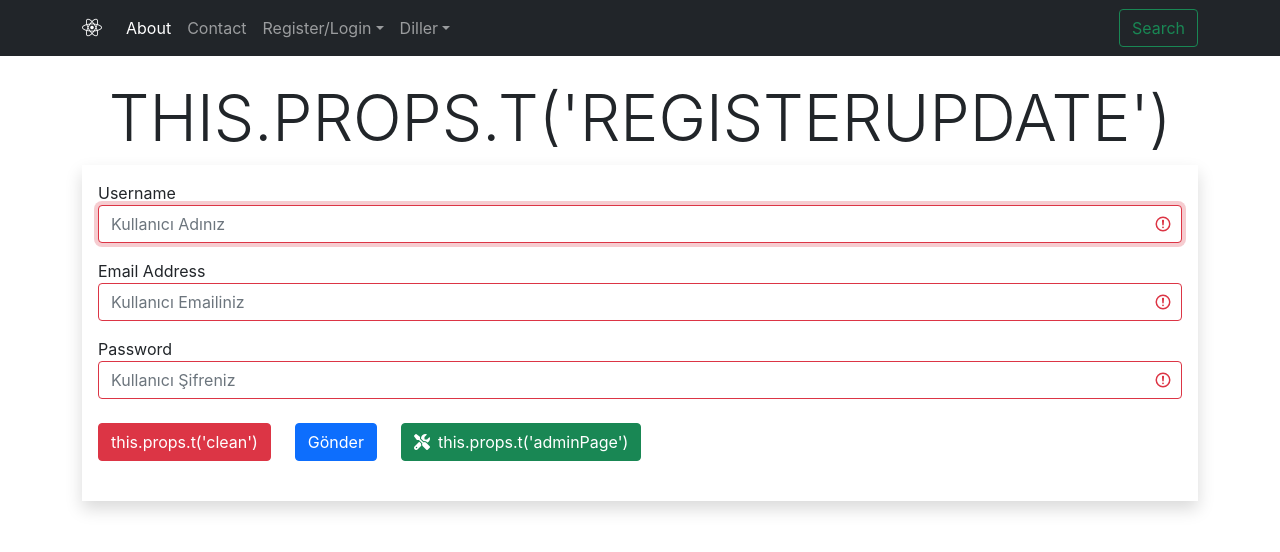
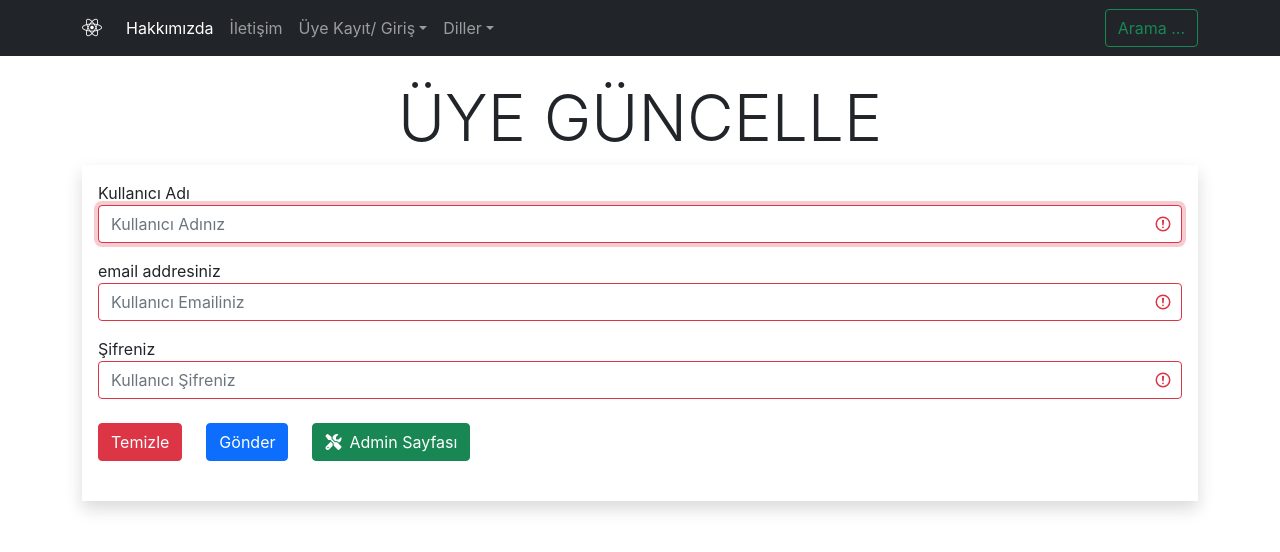
Before and after one commit to hamitmizrak/Ecodation_Blog_Project5, a React (Create React App) app in the folder frontend/blog/: page /register_add/1 in a window 1280 px wide. Shown: the top 552 px of the page. Built offline with nearby package versions, Linux system fonts and the light colour scheme; no server answers.

Commit message:
i18n(internationalization) continue... (Flag success)

```diff
--- a/frontend/blog/src/App.js
+++ b/frontend/blog/src/App.js
@@ -7,13 +7,16 @@ import {BrowserRouter as Router,Route,Switch } from 'react-router-dom';
 import CreateOrUpdateRegister from './component/blog/CreateOrUpdateRegister';
 import DetailPageRegister from './component/blog/DetailPageRegister';
 
-import './internationalization/i18n'
+import './internationalization/i18nlanguage.js'
 
-function App() {
+// Dil secenegi
+import { withTranslation } from 'react-i18next';
+
+function App(props) {
   return (
     <>
       <Router>
-        <Header logo="fa-brands fa-react" menu1="About" menu2="Register" menu3="Contact" />
+        <Header logo="fa-brands fa-react" menu1={props.t('about')} menu2={props.t('register')} menu3={props.t('contact')} />
         <div className="container">
           <Switch>
             <Route path="/" exact component={ListRegister}></Route>
@@ -29,4 +32,6 @@ function App() {
   );
 }
 
-export default App;
+// export default
+//  Higher Order Component: monad componenti başka bir componentin içine  ekleyip oradanda yeni sonuclar elde etmek
+export default withTranslation()(App)
--- a/frontend/blog/src/component/Header.jsx
+++ b/frontend/blog/src/component/Header.jsx
@@ -3,8 +3,11 @@
 import React from 'react'
 import OtherLanguageReusability from '../internationalization/OtherLanguageReusability'
 
+// Dil secenegi
+import { withTranslation } from 'react-i18next';
+
 //Stateless Function
-export default function Header(props) {
+function Header(props) {
     return (
         <>
             <React.Fragment>
@@ -25,10 +28,10 @@ export default function Header(props) {
                                 </li>
 
                                 <li className="nav-item dropdown">
-                                    <a className="nav-link dropdown-toggle" href="#" id="dropdownId" data-bs-toggle="dropdown" aria-haspopup="true" aria-expanded="false">Register/Login</a>
+                                    <a className="nav-link dropdown-toggle" href="#" id="dropdownId" data-bs-toggle="dropdown" aria-haspopup="true" aria-expanded="false">{props.t('register_login')}</a>
                                     <div className="dropdown-menu" aria-labelledby="dropdownId">
                                         <a className="dropdown-item" href="#">{props.menu2}</a>
-                                        <a className="dropdown-item" href="#">Login</a>
+                                        <a className="dropdown-item" href="#">{props.t('login')}</a>
                                     </div>
                                 </li>
 
@@ -39,7 +42,7 @@ export default function Header(props) {
 
                             </ul>
                             <form className="d-flex my-2 my-lg-0">
-                                <button className="btn btn-outline-success my-2 my-sm-0" type="submit">Search</button>
+                                <button className="btn btn-outline-success my-2 my-sm-0" type="submit">{props.t('search')}</button>
                             </form>
                         </div>
                     </div>
@@ -48,6 +51,10 @@ export default function Header(props) {
         </>
     ) //end return
 } //end class
+
+// export default UserRegister
+//  Higher Order Component: monad componenti başka bir componentin içine  ekleyip oradanda yeni sonuclar elde etmek
+export default withTranslation()(Header)
 
 //defaultProps
 //defaultProps NOT: default function ve/veya class adıyla aynı olması gerekiyor.
--- a/frontend/blog/src/component/blog/CreateOrUpdateRegister.jsx
+++ b/frontend/blog/src/component/blog/CreateOrUpdateRegister.jsx
@@ -2,10 +2,11 @@ import React, { Component } from 'react'
 import RegisterApiServices from '../../services/RegisterApiServices'
 import CreateOrUpdateReusability from '../reusability/CreateOrUpdateReusability';
 
-
+// Dil secenegi
+import { withTranslation } from 'react-i18next';
 
 //CLASS
-export default class CreateOrUpdateRegister extends Component {
+class CreateOrUpdateRegister extends Component {
 
   //constructor
   constructor(props) {
@@ -79,9 +80,9 @@ export default class CreateOrUpdateRegister extends Component {
   //Dynamics Save Or Update
   titleDynamicsSaveOrUpdate() {
     if (this.state.id === 'create')
-      return <h1 className="display-3 text-center mt-4">this.props.t('register')</h1>
+      return <h1 className="display-3 text-center mt-4">{this.props.t('register')}</h1>
     else
-      return <h1 className="display-3 text-center mt-4 text-uppercase">this.props.t('registerUpdate')</h1>
+      return <h1 className="display-3 text-center mt-4 text-uppercase">{this.props.t('registerUpdate')}</h1>
   }
 
 
@@ -226,21 +227,21 @@ export default class CreateOrUpdateRegister extends Component {
               {/* label, type, name, id, placeholder, autofocus, onchange, value  */}
               {/* props */}
               <CreateOrUpdateReusability
-                label="Username" type="text" name="username" id="username"
+                label={this.props.t('username')} type="text" name="username" id="username"
                 placeholder="Kullanıcı Adınız" autofocus={true}
                 onchange={this.onChangeInput} value={this.state.username}
                 error={username} />
 
               {/* email */}
               <CreateOrUpdateReusability
-                label="Email Address" type="email" name="email" id="email"
+                label={this.props.t('email')} type="email" name="email" id="email"
                 placeholder="Kullanıcı Emailiniz" autofocus={false}
                 onchange={this.onChangeInput} value={this.state.email}
                 error={email} />
 
               {/* passwd */}
               <CreateOrUpdateReusability
-                label="Password " type="password" name="passwd" id="passwd"
+                label={this.props.t('password')}  type="password" name="passwd" id="passwd"
                 placeholder="Kullanıcı Şifreniz" autofocus={false}
                 onchange={this.onChangeInput} value={this.state.passwd}
                 error={passwd} />
@@ -248,7 +249,7 @@ export default class CreateOrUpdateRegister extends Component {
               {/* submit */}
               <div className="form-group mt-4 mb-4">
                 {/* bind kendi satırında yaptım */}
-                <button type="reset" className="btn btn-danger me-4" onClick={this.cancel.bind(this)}>this.props.t('clean')</button>
+                <button type="reset" className="btn btn-danger me-4" onClick={this.cancel.bind(this)}>{this.props.t('clean')}</button>
                 <button type="submit" className="btn btn-primary me-4" onClick={this.saveOrUpdateRegister}>
                   {
                     submitSpinner ?
@@ -257,9 +258,9 @@ export default class CreateOrUpdateRegister extends Component {
                       </div>
                       : ""
                   }
-                  Gönder
+                  {this.props.t('submit')}
                 </button>
-                <button className="btn btn-success" onClick={this.homePage}><i className="fa-solid fa-screwdriver-wrench me-2"></i>this.props.t('adminPage')</button>
+                <button className="btn btn-success" onClick={this.homePage}><i className="fa-solid fa-screwdriver-wrench me-2"></i>{this.props.t('adminPage')}</button>
               </div>
             </div>
           </div>
@@ -268,3 +269,7 @@ export default class CreateOrUpdateRegister extends Component {
     ) //end return
   } //end render
 } //end class
+
+// export default UserRegister
+//  Higher Order Component: monad componenti başka bir componentin içine  ekleyip oradanda yeni sonuclar elde etmek
+export default withTranslation()(CreateOrUpdateRegister)
--- a/frontend/blog/src/component/blog/ListRegister.jsx
+++ b/frontend/blog/src/component/blog/ListRegister.jsx
@@ -1,7 +1,10 @@
 import React, { Component } from 'react'
 import RegisterApiServices from '../../services/RegisterApiServices';
 
-export default class ListRegister extends Component {
+// Dil secenegi
+import { withTranslation } from 'react-i18next';
+
+class ListRegister extends Component {
     constructor(props) {
         super(props);
         //state
@@ -68,22 +71,22 @@ export default class ListRegister extends Component {
     render() {
         return (
             <>
-                <h1 className="text-center text-uppercase">Register</h1>
+                <h1 className="text-center text-uppercase">{this.props.t('register')}</h1>
                 <div className="row">
                     <div className="mx-auto">
-                        <button className="btn btn-primary" onClick={()=>this.addRegister()}>EKLE</button>
+                        <button className="btn btn-primary" onClick={()=>this.addRegister()}>{this.props.t('registerAdd')}</button>
                     </div>
                     <table className="table table-hover table-striped">
                         <thead>
                             <tr>
                                 <th>ID</th>
-                                <th>USERNAME</th>
-                                <th>EMAIL</th>
-                                <th>PASSWORD</th>
-                                <th>DATE</th>
-                                <th>UPDATE</th>
-                                <th>VIEW</th>
-                                <th>DELETE</th>
+                                <th>{this.props.t('username')}</th>
+                                <th>{this.props.t('email')}</th>
+                                <th>{this.props.t('password')}</th>
+                                <th>{this.props.t('date')}</th>
+                                <th>{this.props.t('update')}</th>
+                                <th>{this.props.t('view')}</th>
+                                <th>{this.props.t('delete')}</th>
                             </tr>
                         </thead>
                         <tbody>
@@ -114,3 +117,9 @@ export default class ListRegister extends Component {
         )
     }
 }
+
+
+
+// export default
+//  Higher Order Component: monad componenti başka bir componentin içine  ekleyip oradanda yeni sonuclar elde etmek
+export default withTranslation()(ListRegister)
--- a/frontend/blog/src/index.js
+++ b/frontend/blog/src/index.js
@@ -5,7 +5,8 @@ import App from './App';
 import reportWebVitals from './reportWebVitals';
 
 //i18n adında ==> i18nlanguage.js eklendi
-import './internationalization/i18n'
+// i18n ekledim
+import './internationalization/i18nlanguage'
 
 
 //ROOT
--- a/frontend/blog/src/internationalization/OtherLanguageServices.js
+++ b/frontend/blog/src/internationalization/OtherLanguageServices.js
@@ -1,15 +1,15 @@
-//axios calling
 import axios from "axios";
 
-// http header language
+
+//Language
 class OtherLanguageServices {
 
-    //language Flag button calling
-    httpHeaderLanguageServices(language){
+    //language Flag button
+    headerLanguageServices(language) {
         //postman Accept-Language:tr
         //postman Accept-Language:en
-        axios.defaults.headers['accept-language']=language;
+        axios.defaults.headers['accept-language'] = language;
     }
 }
 
-export default new OtherLanguageServices();
+export default new OtherLanguageServices()
```
Also changed, not shown: frontend/blog/src/internationalization/OtherLanguageReusability.jsx (+18 -24 lines), frontend/blog/src/internationalization/i18nlanguage.js (renamed from frontend/blog/src/internationalization/i18n.js, +28 -24 lines).
